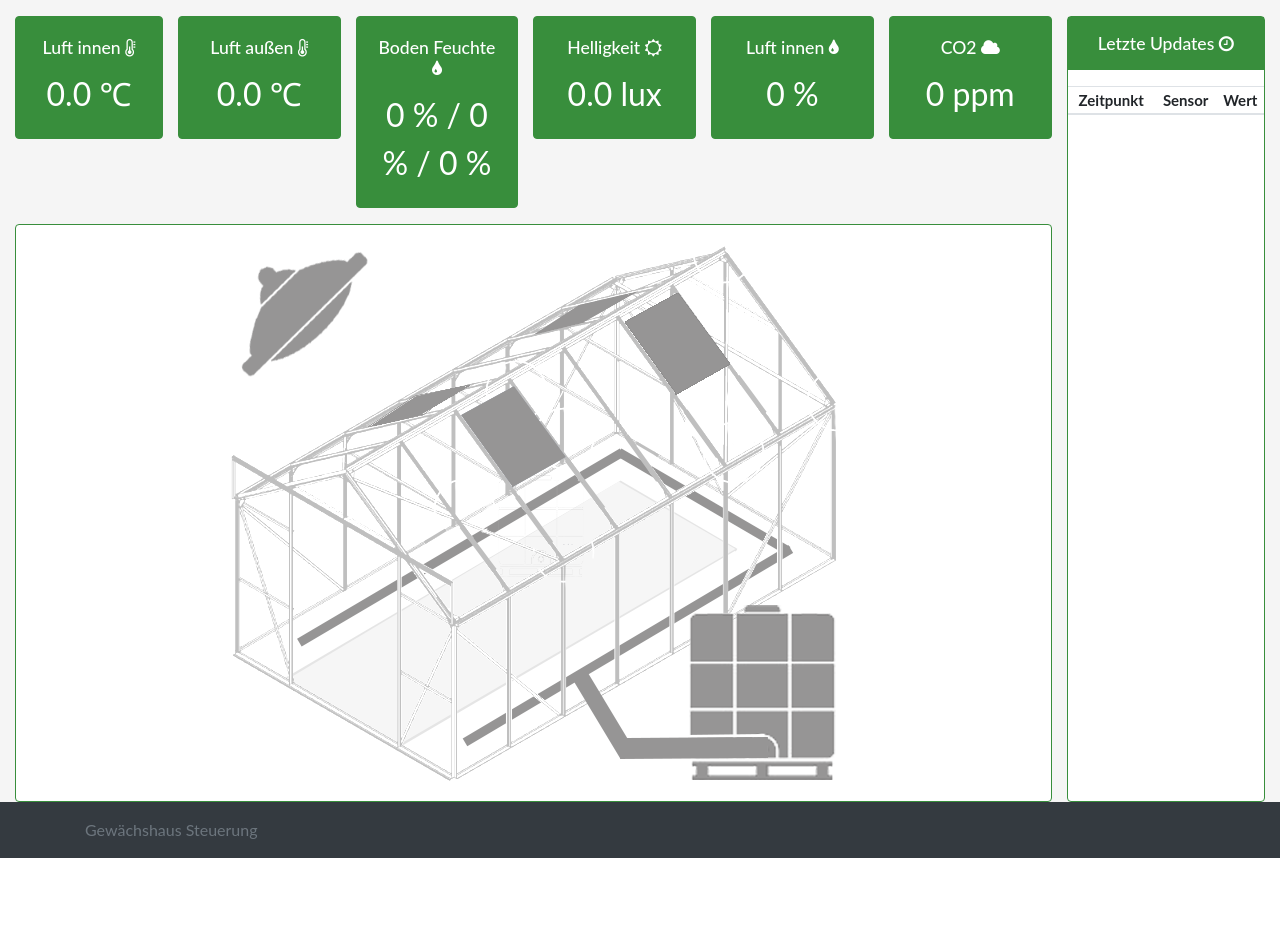
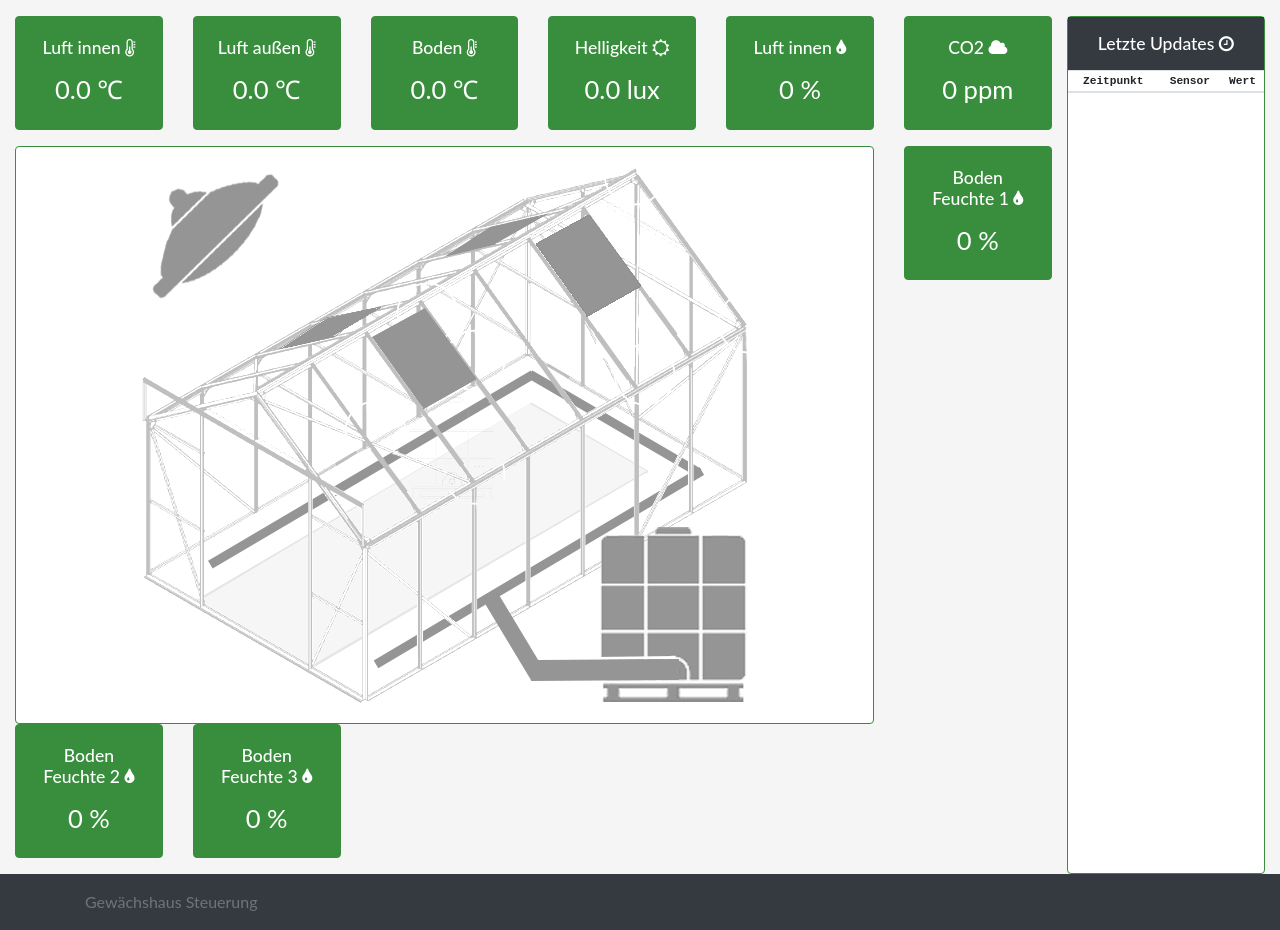
Before and after one commit to hablijack/greenhouse, a Flask app: page / in a window 1280 px wide. Shown: the part 56-986 px from the top of the page. Before the commit the page ends 914 px from the top, so only its background shows below. Run offline with Flask 2, Linux system fonts and the light colour scheme; data that the repository does not hold is empty; parts of the project's set-up code (start-up, migrations or seed data) failed here and were passed over; some libraries are stand-ins or nearby versions.

Commit message:
fixed soil temp reading + design fixes

```diff
--- a/assets/css/style.css
+++ b/assets/css/style.css
@@ -22,7 +22,7 @@ html, body {
     font-size: 1.5em;
 }
 .card-body.text-center p {
-    font-size: 2.0em;
+    font-size: 1.6em;
 }
 .card sup {
     top: -0.4em;
@@ -32,8 +32,12 @@ html, body {
     font-size: 1.1rem;
 }
 
+.short-history .card-text {
+    font-family: 'Courier New', sans-serif;
+    font-size: 0.7rem;
+}
 .short-history .card-title {
-    background-color: #388e3c;
+    background-color: #343a40;
     color: white;
 }
 
--- a/lib/Persistence.py
+++ b/lib/Persistence.py
@@ -34,7 +34,7 @@ class Persistence:
         return result_list
 
     def get_short_history(self):
-        results = self.client.query('select * from /.*/ ORDER BY time DESC LIMIT 3')
+        results = self.client.query('select * from /.*/ ORDER BY time DESC LIMIT 2')
         result_list = list(results.get_points())
         sorted_results = sorted(result_list, key=lambda x: x['time'], reverse=True)
         return sorted_results
@@ -91,7 +91,7 @@ class Persistence:
 
     def __get_current_soil_temp_inside_value(self):
         results = self.client.query('select LAST("value") from soil_temp_inside')
-        resultsInList = list(results.get_points(measurement='air_temp_inside'))
+        resultsInList = list(results.get_points(measurement='soil_temp_inside'))
         if not resultsInList:
             return None
         else:
--- a/templates/index.html
+++ b/templates/index.html
@@ -50,7 +50,7 @@
                         </div>
                     </div>
                 </div>
-                <div class="col-lg-2 mb-3 pl-0">
+                <div class="col-lg-2 mb-3">
                     <div class="card ok">
                         <div class="card-body text-center">
                             <h5 class="card-title">Luft außen <i class="fa fa-thermometer-half" aria-hidden="true"></i></h5>
@@ -58,19 +58,15 @@
                         </div>
                     </div>
                 </div>
-                <div class="col-lg-2 mb-3 pl-0">
+                <div class="col-lg-2 mb-3">
                     <div class="card ok">
                         <div class="card-body text-center">
-                            <h5 class="card-title">Boden Feuchte <i class="fa fa-tint" aria-hidden="true"></i></h5>
-                            <p class="card-text">
-                                <span id="last-soil-moisture-1">{{ current.soil_moisture_1 | default(0, true) | round | int }}</span> % /
-                                <span id="last-soil-moisture-1">{{ current.soil_moisture_2 | default(0, true) | round | int }}</span> % /
-                                <span id="last-soil-moisture-1">{{ current.soil_moisture_3 | default(0, true) | round | int }}</span> %
-                            </p>
+                            <h5 class="card-title">Boden <i class="fa fa-thermometer-half" aria-hidden="true"></i></h5>
+                            <p id="last-soil-temp-inside" class="card-text">{{ current.soil_temp_inside | default(0.0, true) | round(1, 'floor') }} &#8451;</p>
                         </div>
                     </div>
                 </div>
-                <div class="col-lg-2 mb-3 pl-0">
+                <div class="col-lg-2 mb-3">
                     <div class="card ok">
                         <div class="card-body text-center">
                             <h5 class="card-title">Helligkeit <i class="fa fa-sun-o" aria-hidden="true"></i></h5>
@@ -78,7 +74,7 @@
                         </div>
                     </div>
                 </div>
-                <div class="col-lg-2 mb-3 pl-0">
+                <div class="col-lg-2 mb-3">
                     <div class="card ok">
                         <div class="card-body text-center">
                             <h5 class="card-title">Luft innen <i class="fa fa-tint" aria-hidden="true"></i></h4>
@@ -86,7 +82,7 @@
                         </div>
                     </div>
                 </div>
-                <div class="col-lg-2 mb-3 pl-0">
+                <div class="col-lg-2 mb-3">
                     <div class="card ok">
                         <div class="card-body text-center">
                             <h5 class="card-title">CO2 <i class="fa fa-cloud" aria-hidden="true"></i></h5>
@@ -94,7 +90,7 @@
                         </div>
                     </div>
                 </div>
-                <div class="col-lg-12">
+                <div class="col-lg-10">
                     <div class="card h-100">
                         <div class="card-body text-center">
                             <img src="assets/img/greenhouse_light.png" class="d-none">
@@ -108,16 +104,46 @@
                         </div>
                     </div>
                 </div>
+               <div class="col-lg-2 mb-3">
+                   <div class="card ok">
+                       <div class="card-body text-center">
+                           <h5 class="card-title">Boden Feuchte 1 <i class="fa fa-tint" aria-hidden="true"></i></h5>
+                           <p class="card-text">
+                               <span id="last-soil-moisture-1">{{ current.soil_moisture_1 | default(0, true) | round | int }}</span> %
+                           </p>
+                       </div>
+                   </div>
+               </div>
+               <div class="col-lg-2 mb-3">
+                   <div class="card ok">
+                       <div class="card-body text-center">
+                           <h5 class="card-title">Boden Feuchte 2 <i class="fa fa-tint" aria-hidden="true"></i></h5>
+                           <p class="card-text">
+                               <span id="last-soil-moisture-1">{{ current.soil_moisture_2 | default(0, true) | round | int }}</span> %
+                           </p>
+                       </div>
+                   </div>
+               </div>
+               <div class="col-lg-2 mb-3">
+                   <div class="card ok">
+                       <div class="card-body text-center">
+                           <h5 class="card-title">Boden Feuchte 3 <i class="fa fa-tint" aria-hidden="true"></i></h5>
+                           <p class="card-text">
+                               <span id="last-soil-moisture-1">{{ current.soil_moisture_3 | default(0, true) | round | int }}</span> %
+                           </p>
+                       </div>
+                   </div>
+               </div>
+
             </div>
         </div>
         <div class="col-lg-2 pl-0">
             <div class="card h-100">
                 <div class="short-history card-body text-center p-0">
-                    <h5 class="card-title pt-3 pb-3">
+                    <h5 class="card-title pt-3 pb-3 mb-0">
                         Letzte Updates <i class="fa fa-clock-o" aria-hidden="true"></i>
                     </h5>
-                    <p class="card-text light" id="last-time">
-                        <table class="table table-hover table-sm">
+                        <table class="card-text light table table-hover table-sm" id="last-time">
                             <thead>
                                 <tr>
                                 <th scope="col">Zeitpunkt</th>
@@ -148,15 +174,15 @@
                                     {% elif "power_consumption" in measurement.sensor %}
                                         {{ measurement.value | default(0.0, true) | round | int }} mW
                                     {% endif %}
+                                   </td>
+                                </tr>
                                 {% endfor %}
-                                </td>
-                                </tr>
                             </table>
-                        </p>
                     </div>
                 </div>
             </div>
         </div>
+
     </div>
 
     <footer class="footer mt-auto py-3 mt-3 bg-dark">
```
